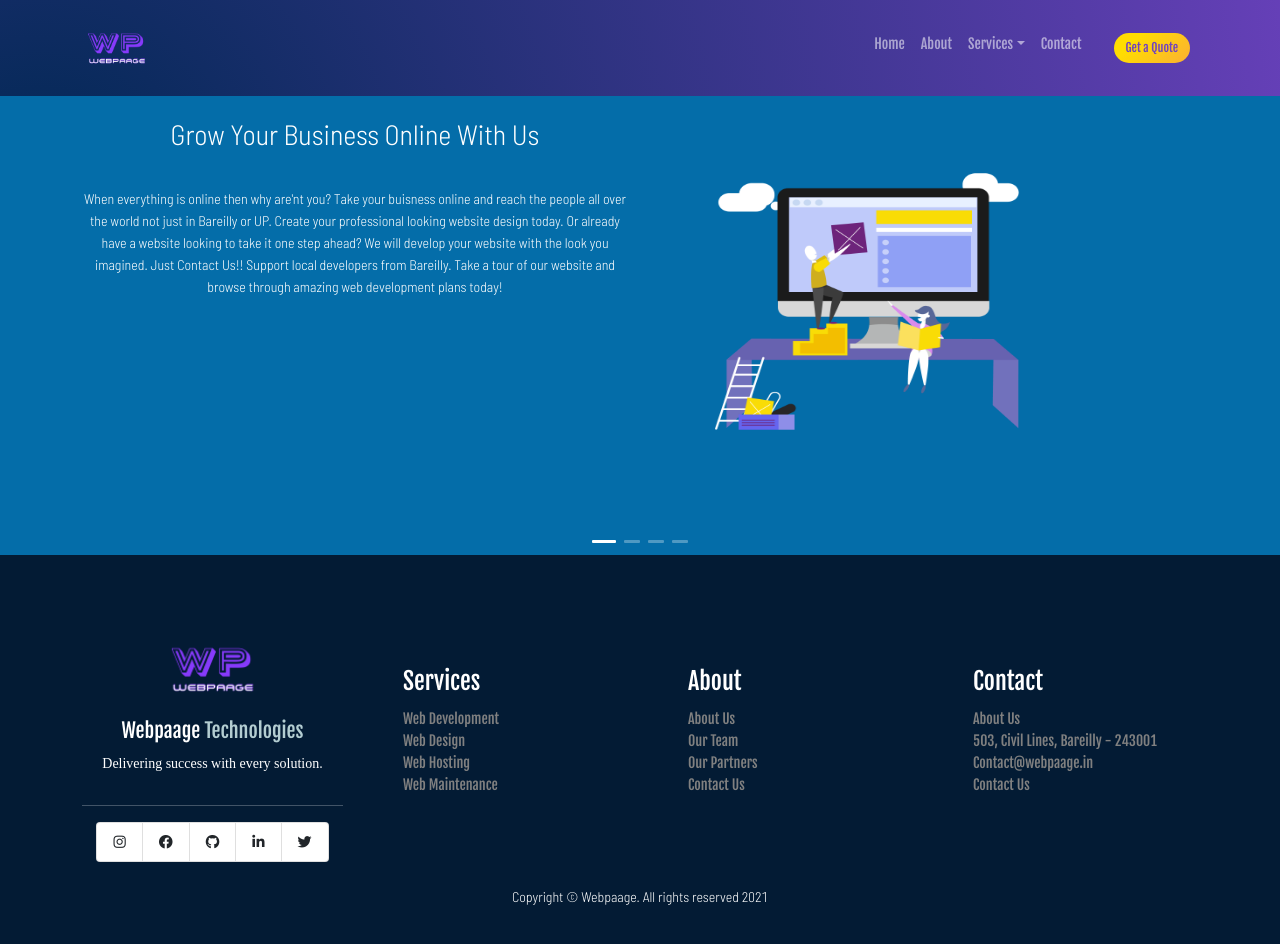
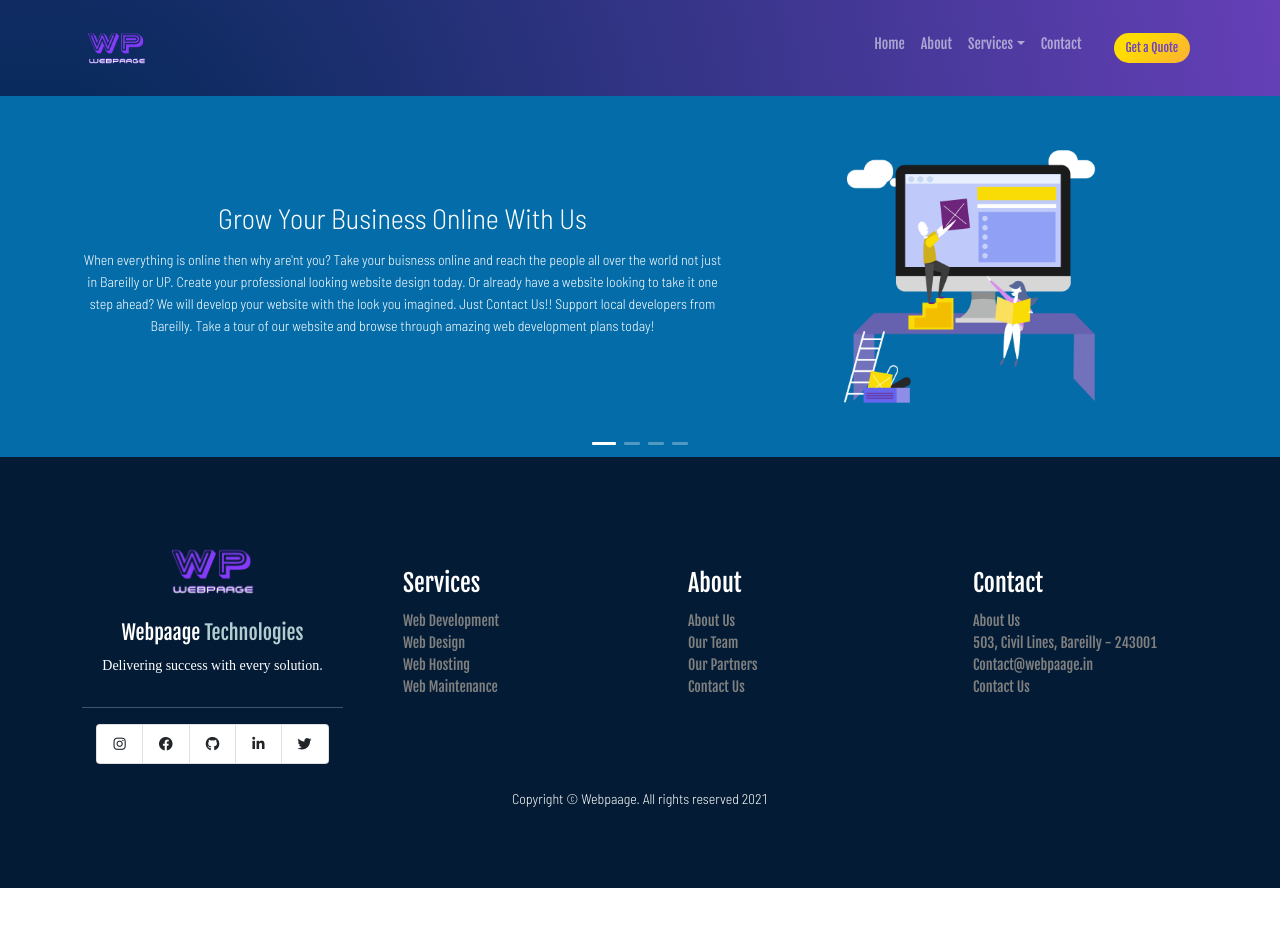
Before and after one commit to vaibhava17/project-wp, a React (Create React App) app: page / in a window 1280 px wide. Shown: the top 944 px of the page. After the commit the page ends 888 px from the top, so only its background shows below. Built offline with nearby package versions, Linux system fonts and the light colour scheme; a web font is replaced by a local one.

Commit message:
carousel fix

```diff
--- a/src/Components/AppCarousel/Carousel.jsx
+++ b/src/Components/AppCarousel/Carousel.jsx
@@ -16,11 +16,9 @@
       <div>
         <div style={contentStyle}>
           <div className="container">
-            <div className="row">
-              <div className="col-sm carousel ">
-                <br></br>
+            <div className="row align-items-center">
+              <div className="col-sm-7 carousel ">
                 <h3>Grow Your Business Online With Us</h3>
-                <br></br>
                 <p>
                   When everything is online then why are'nt you? Take your
                   buisness online and reach the people all over the world not
@@ -34,8 +32,7 @@
               </div>
 
               <div className="col-sm">
-                <br></br>
-                <img src={src} width="80%" height="80%" alt="logo" />
+                <img className="mx-auto" src={src} width="80%" height="80%" alt="logo" />
               </div>
             </div>
           </div>
```
